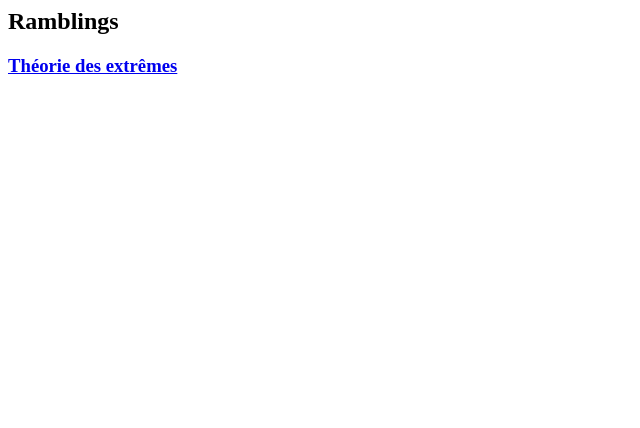
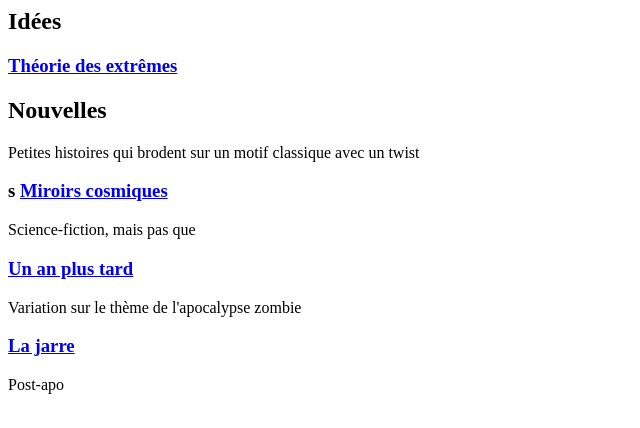
Before and after one commit to hugues-latium/hugues-latium.github.io, a plain HTML site: page index.html in a window 1280 px wide. Shown: the whole page, without its empty margins (0-640 px from the left). Drawn offline with Linux system fonts and the light colour scheme.

Commit message:
ajout nouvelles

```diff
--- a/index.html
+++ b/index.html
@@ -1,5 +1,26 @@
-<H2>Ramblings</H2>
+<H2>Idées</H2>
 
 <h3>
 	<a href="1.txt">Théorie des extrêmes</a>
 </h3>
+
+<H2>Nouvelles</H2>
+
+<p>Petites histoires qui brodent sur un motif classique
+avec un twist</p>
+
+<h3>s
+	<a href="miroirs.txt">Miroirs cosmiques</a>
+</h3>
+<p>Science-fiction, mais pas que</p>
+
+<h3>
+	<a href="zombie.txt">Un an plus tard</a>
+</h3>
+<p>Variation sur le thème de l'apocalypse zombie</p>
+
+
+<h3>
+	<a href="jarre.txt">La jarre</a>
+</h3>
+<p>Post-apo</p>
```
Also changed, not shown: jarre.txt (added), miroirs.txt (added), zombie.txt (added).
